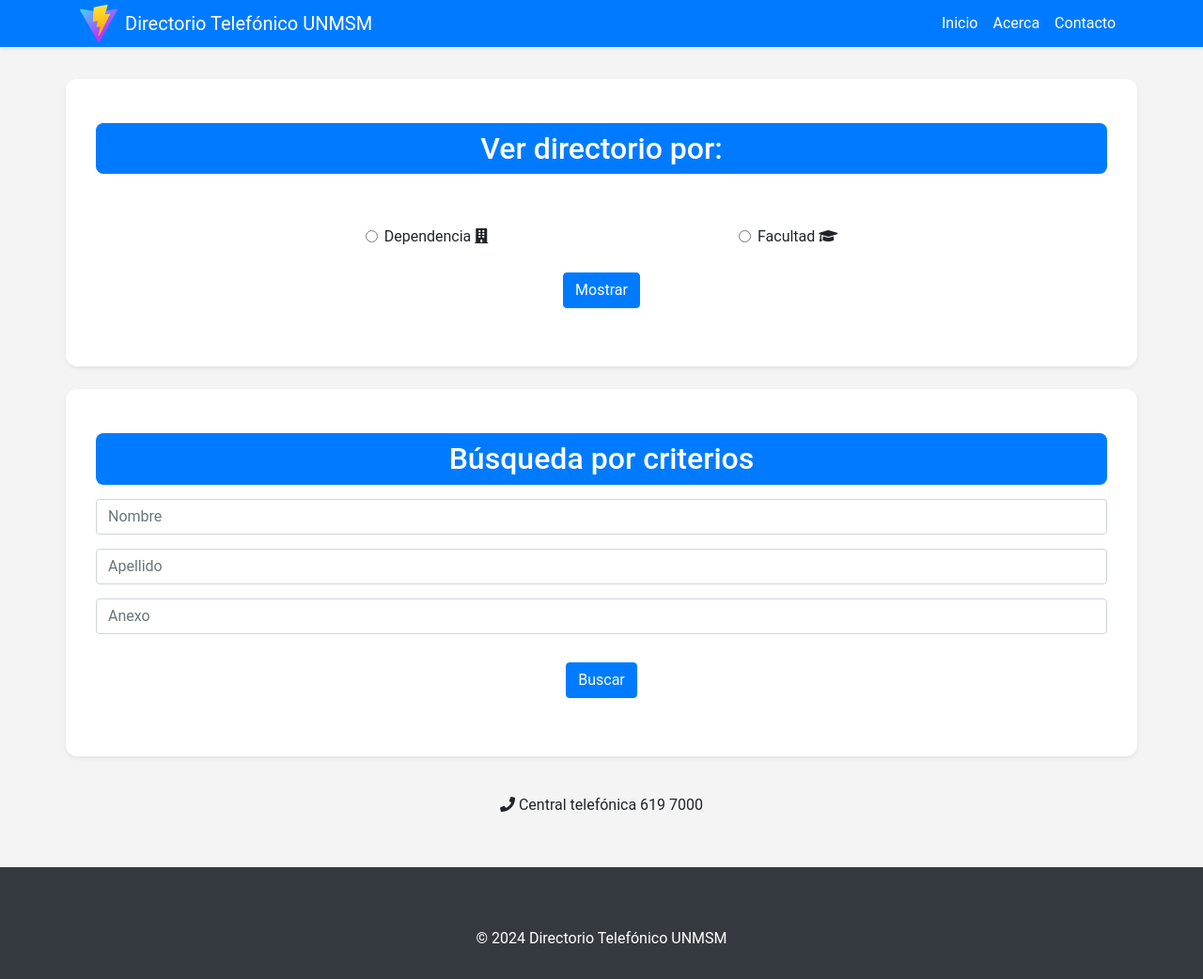
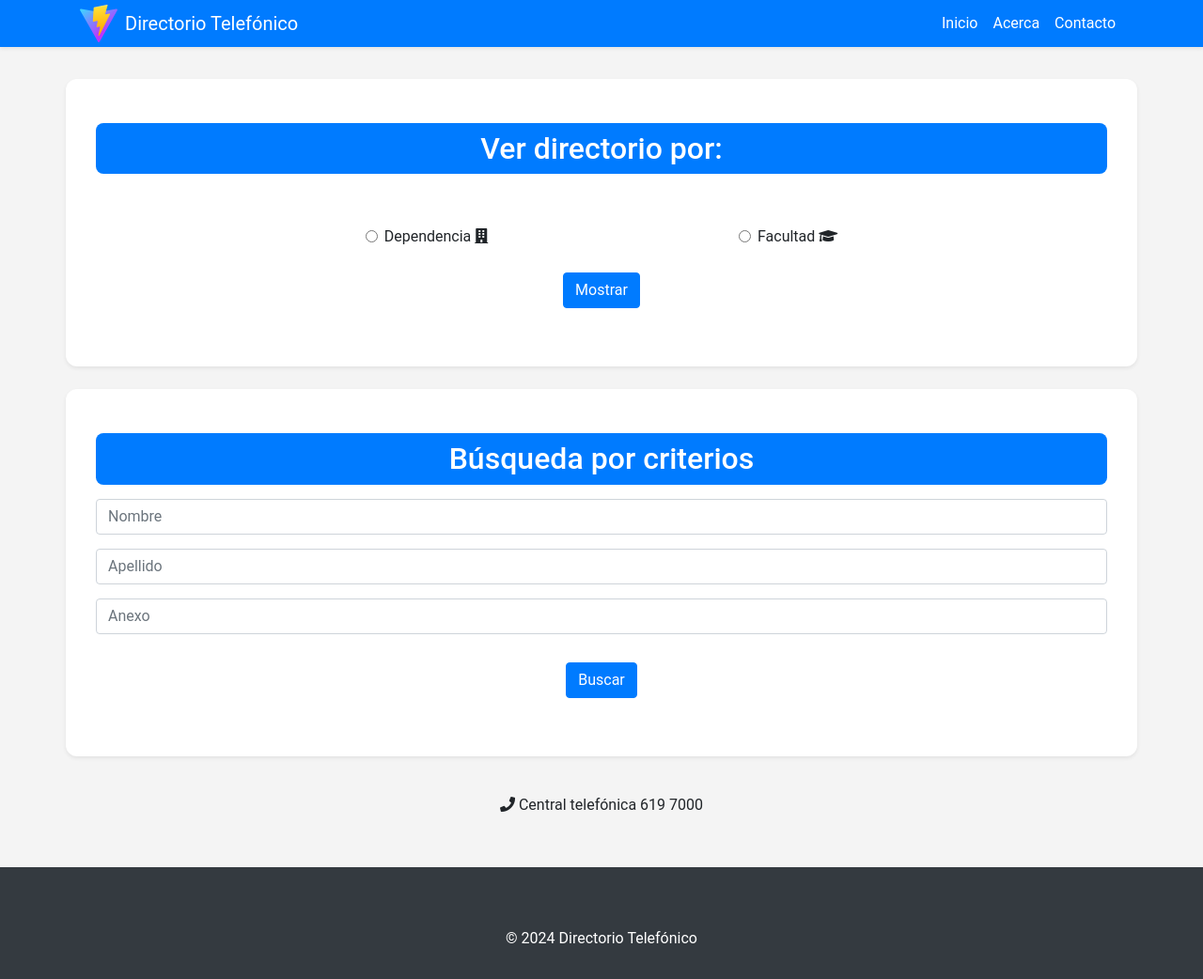
Before and after one commit to gustavopumachagua/Prueba_Directorio, a website built with Vite: page index.html in a window 1280 px wide. Shown: the whole page at 94% size. Built offline with nearby package versions, Linux system fonts and the light colour scheme; files whose address does not match are found by name.

Commit message:
modificado

```diff
--- a/index.html
+++ b/index.html
@@ -17,7 +17,7 @@
       <div class="container">
         <a class="navbar-brand" href="#">
           <img src="/vite.svg" alt="Logo" height="40" width="40" class="d-inline-block align-top mr-2">
-          <span>Directorio Telefónico UNMSM</span>
+          <span>Directorio Telefónico</span>
         </a>
         <button class="navbar-toggler" type="button" data-toggle="collapse" data-target="#navbarNav"
           aria-controls="navbarNav" aria-expanded="false" aria-label="Toggle navigation">
@@ -107,7 +107,7 @@
   </div>
   <footer class="bg-dark text-white text-center py-4">
     <div class="container">
-      <p>&copy; 2024 Directorio Telefónico UNMSM</p>
+      <p>&copy; 2024 Directorio Telefónico</p>
     </div>
   </footer>
   <script src="https://code.jquery.com/jquery-3.5.1.slim.min.js"></script>
--- a/main.js
+++ b/main.js
@@ -306,7 +306,7 @@
 <body>
     <div class="print-header">
         <img src="/vite.svg" alt="Logo" width="50">
-        <h2>Directorio Telefónico UNMSM</h2>
+        <h2>Directorio Telefónico</h2>
     </div>
     <div class="table-title">${tableTitle}</div>
     <div class="table-wrapper">
```
